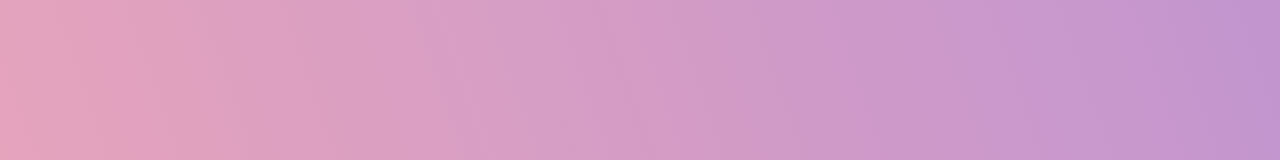
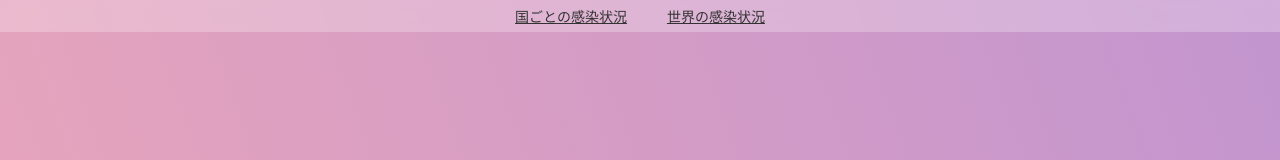
Before and after one commit to darazux/react-corona-tracker-app, a React (Create React App) app: page / in a window 1280 px wide. Shown: the top 160 px of the page. Built offline with nearby package versions, Linux system fonts and the light colour scheme; no server answers.

Commit message:
* apply Header and CSS.

```diff
--- a/src/components/Card.js
+++ b/src/components/Card.js
@@ -2,8 +2,7 @@
 
 const Card = ({ allCountriesData }) => {
   return (
-    <div>
-      {console.log(allCountriesData)}
+    <div className="card-container">
       {allCountriesData.map((singleData, index) => (
         <div key={index}>
           <h2>{singleData.Country}</h2>
--- a/src/components/Header.js
+++ b/src/components/Header.js
@@ -1 +1,14 @@
 // Header.js
+
+import { Link } from 'react-router-dom';
+
+const Header = () => {
+  return (
+    <div className="header">
+      <Link to="/">国ごとの感染状況</Link>
+      <Link to="/world">世界の感染状況</Link>
+    </div>
+  );
+};
+
+export default Header;
--- a/src/pages/TopPage.js
+++ b/src/pages/TopPage.js
@@ -1,5 +1,6 @@
 // TopPage.js
 
+import Header from '../components/Header';
 import Results from '../components/Results';
 import Selector from '../components/Selector';
 import Title from '../components/Title';
@@ -13,6 +14,7 @@ const TopPage = ({
   return (
     <div className="top-page-container">
       <div>
+        <Header />
         <Title />
         <Selector
           countriesJson={countriesJson}
--- a/src/pages/WorldPage.js
+++ b/src/pages/WorldPage.js
@@ -1,10 +1,14 @@
 // WorldPage.js
 
 import Card from '../components/Card';
+import Header from '../components/Header';
+import Title from '../components/Title';
 
 const WorldPage = ({ allCountriesData }) => {
   return (
-    <div>
+    <div className="world-page-container">
+      <Header />
+      <Title />
       <Card allCountriesData={allCountriesData} />
     </div>
   );
```
